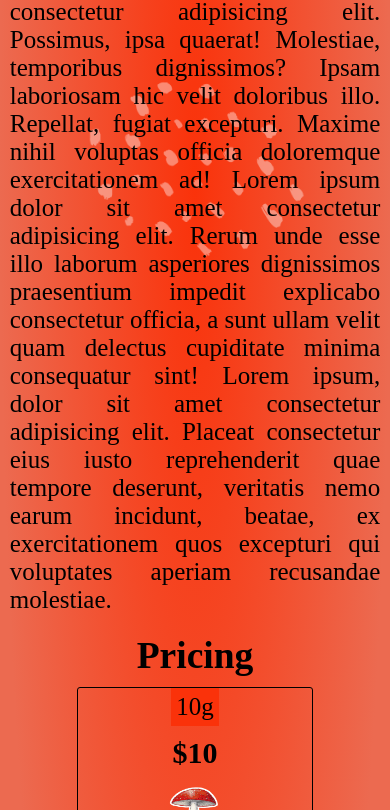
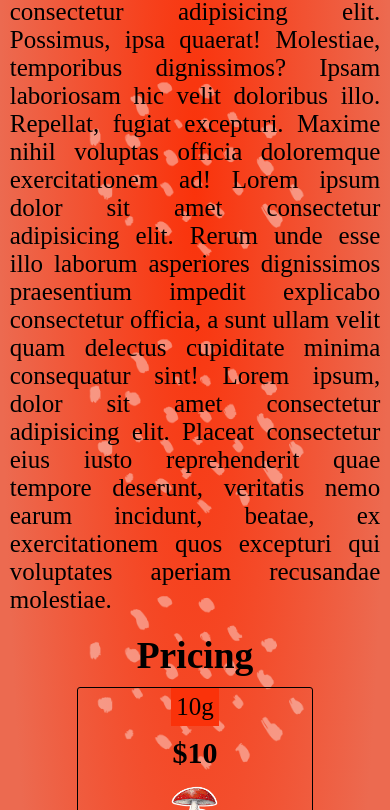
Before and after one commit to yourdudecomposer/Product-Landing-Page, a plain HTML site: page index.html in a window 390 px wide. Shown: the part 1190-2000 px from the top of the page. Drawn offline with Linux system fonts and the light colour scheme.

Commit message:
logo working

```diff
--- a/index.html
+++ b/index.html
@@ -42,11 +42,13 @@
         </section>
         <section id="features">
             <h2>About Us</h2>
+            <img src="stains.png" id="stains"alt="">
             <div class="stains">
-
-                <img src="stains.png" id="stains" alt="">
-                <img src="stains.png" id="stains" alt="">
-                <img src="stains.png" id="stains" alt="">
+                <img src="stains.png" alt="">
+                <img src="stains.png" alt="">
+                <img src="stains.png" alt="">
+                <img src="stains.png" alt="">
+                <img src="stains.png" alt="">
             </div>
             <p>Lorem ipsum dolor sit amet consectetur, adipisicing elit. Modi facere numquam quaerat ducimus
                 accusamus aspernatur laudantium mollitia recusandae odio itaque incidunt earum perspiciatis animi
--- a/style.css
+++ b/style.css
@@ -131,25 +131,10 @@ h2 {
     margin-top: 20px;
 }
 
-#stains {
-    width: 90%;
-    height: 600px;
-    margin: 0;
-    padding: 0;
-    position: absolute;
-    z-index: -1;
-    top: 70%;
-    opacity: 0.4;
-
-}
-
-#stains:nth-child(2) {
+.stains{
     display: none;
 }
 
-#stains:nth-child(3) {
-    display: none;
-}
 
 hr {
     display: none;
@@ -215,10 +200,18 @@ hr {
 .product:nth-child(3)>div :nth-child(1) {
     left: 40px;
     z-index: -2;
+
 }
 
 
-
+#stains{
+    position: absolute;
+width: 100%;
+height: 100%;
+z-index: -1;
+top: 65%;
+opacity: 0.4;
+}
 
 footer>form {
     display: flex;
@@ -263,8 +256,8 @@ footer input:nth-child(1)[placeholder] {
 
 
     .product img {
-        width: 60px;
-        height: 65px;
+        width: 57px;
+        height: 62px;
     }
 
     #header-img {
@@ -339,40 +332,26 @@ footer input:nth-child(1)[placeholder] {
         margin-right: 0;
     }
 
+
     #stains {
+        display: none;
+    }
+    .stains img {
         position: initial;
         z-index: -1;
         top: 200%;
         opacity: 0.4;
         margin: 0;
+        width: 90%;
         height: 45%;
     }
-
-    .stains{
-        position: absolute;
-    }
-
-    #stains:nth-child(2) {
-        top: 640px;
-        display: initial;
-    }
-
-    #stains:nth-child(3) {
-        display: initial;
-        top: 1100px;
-    }
-
-    #stains:nth-child(4) {
-        display: initial;
-        top: 1550px;
-    }
-
-    footer input:nth-child(1) {
+      footer input:nth-child(1) {
         height: 30px;
         border: 2px solid rgb(250, 50, 10);
     }
 
     .stains {
+        position: absolute;
         display: flex;
         flex-direction: column;
         align-items: center;
```
